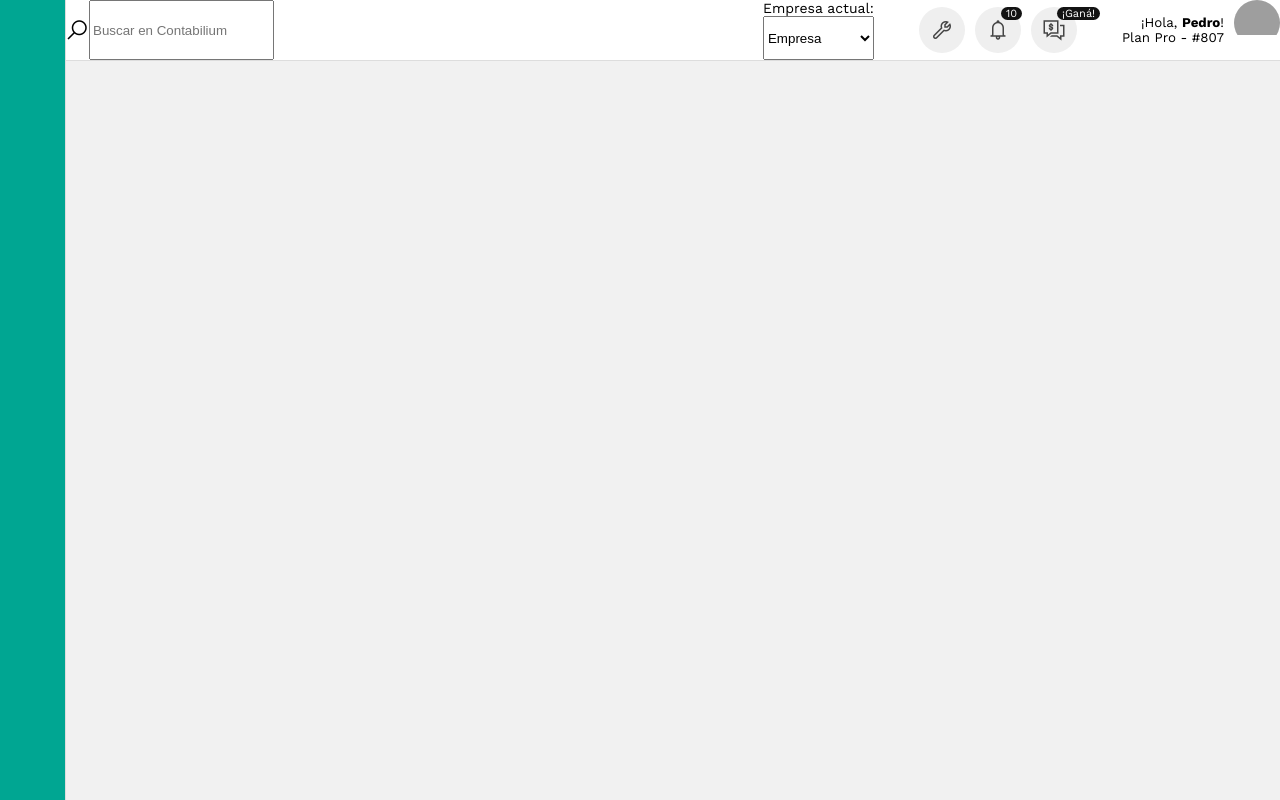
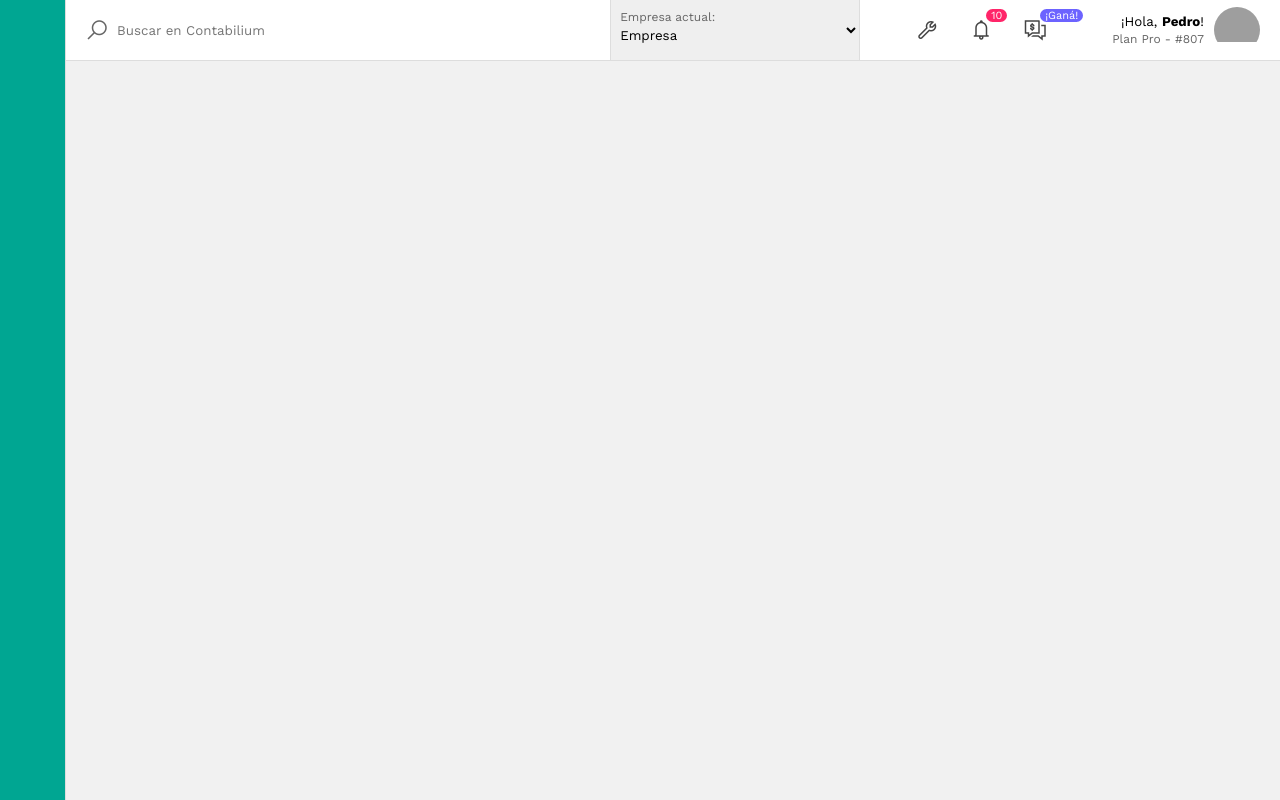
Before and after one commit to contabilium/cbl_productfruits_onboarding_test, a plain HTML site: page index.html in a window 1280 px wide. Drawn offline with nearby package versions, Linux system fonts and the light colour scheme; grey boxes are pictures that could not be loaded.

Commit message:
top nav basic css

```diff
--- a/css/style.css
+++ b/css/style.css
@@ -1,6 +1,23 @@
 body {
     background-color: #f1f1f1;
 }
+
+.cbl-bg-secondary {
+    background-color: #6C63FF !important;
+}
+
+.cbl-bg-danger {
+    background-color: #FF2569 !important;
+}
+
+.cbl-caption {
+    color: #666;
+    font-size: 12px;
+    display: inline-block;
+    margin-top: 3px;
+}
+
+
 
 .cbl-top-nav {
     font-family: "Work Sans";
@@ -19,7 +36,7 @@ body {
     display: flex;
     flex-direction: row;
     margin: auto 0;
-    padding-left: 65px;
+    padding: 0 20px 0 85px;
     height: 100%;
 }
 
@@ -31,21 +48,64 @@ body {
 .cbl-search-wrapper {
     display: inline-flex;
     height: 100%;
+    border: none;
+    position: relative;
+    min-width: 300px;
 }
 
 .cbl-search-wrapper i {
     margin: auto 0;
     font-size: 24px;
+    position: absolute;
+    top: 50%;
+    transform: translateY(-50%);
+    left: 0;
+    color: #666;
+}
+
+.cbl-search-wrapper .cbl-search-input {
+    font-family: 'Work Sans';
+    border: none;
+    outline: none;
+    padding-left: 32px;
+    width: 100%;
 }
 
 .cbl-company-input-wrapper {
+    position: relative;
     display: inline-flex;
     flex-direction: column;
     margin-right: 20px;
+    min-width: 250px;
+}
+
+.cbl-company-input-wrapper:hover {
+    background-color: #f1f1f1;
+}
+
+.cbl-company-input-wrapper label {
+    font-size: 12px;
+    color: #666;
+    position: absolute;
+    top: 10px;
+    left: 10px;
 }
 
 .cbl-company-input-wrapper select {
+    font-family: 'Work Sans';
+    width: 100%;
     height: 100%;
+    border: none;
+    border-left: solid 1px #ddd;
+    border-right: solid 1px #ddd;
+    outline: none;
+    padding: 10px 10px 0 5px;
+    box-sizing: border-box;
+    transition: all ease .25s;
+}
+
+.cbl-company-input-wrapper select:hover {
+    background-color: #f1f1f1;
 }
 
 .cbl-top-icon-list {
@@ -59,7 +119,7 @@ body {
 .cbl-top-icon-list > li {
     display: inline-block;
     position: relative;
-    margin: auto 5px;
+    margin: auto 4px;
 }
 
 .cbl-top-icon-list > li > button {
@@ -73,6 +133,12 @@ body {
     font-size: 24px;
     cursor: pointer;
     color: #454545;
+    background-color: #fff;
+    transition: all ease .25s;
+}
+
+.cbl-top-icon-list > li > button:hover {
+    background-color: #f1f1f1;
 }
 
 .cbl-icon-badge {
@@ -89,6 +155,7 @@ body {
     padding: 0 5px;
     border-radius: 30px;
     color: #fff;
+    border: solid 2px #fff;
 }
 
 .cbl-user-button {
@@ -98,7 +165,7 @@ body {
     text-align: right;
     height: 100%;
     padding: 0;
-    margin-left: 20px;
+    margin-left: 30px;
     background-color: transparent;
     border: none;
     cursor: pointer;
@@ -115,7 +182,7 @@ body {
     height: 46px;
     border-radius: 50px;
     overflow: hidden;
-    margin-left: 10px;
+    margin: auto 0 auto 10px;
 }
 
 .cbl-menu-nav {
--- a/index.html
+++ b/index.html
@@ -15,6 +15,7 @@
 <body>
     <header class="cbl-top-nav">
         <div class="cbl-top-nav-wrapper">
+
             <div class="cbl-search-wrapper">
                 <i class="la la-search"></i>
                 <input class="cbl-search-input" type="text" placeholder="Buscar en Contabilium" />
@@ -31,13 +32,13 @@
                 </div>
 
                 <ul class="cbl-top-icon-list">
-                    <li><button><i class="la la-wrench"></i></button></li>
-                    <li><button><i class="la la-bell"></i></button><span class="cbl-icon-badge">10</span></li>
-                    <li><button><i class="la la-comments-dollar"></i></button><span class="cbl-icon-badge">¡Ganá!</span>
+                    <li><button title="Herramientas"><i class="la la-wrench"></i></button></li>
+                    <li><button title="Notificaciones"><i class="la la-bell"></i></button><span class="cbl-icon-badge cbl-bg-danger">10</span></li>
+                    <li><button title="Plan de referidos"><i class="la la-comments-dollar"></i></button><span class="cbl-icon-badge cbl-bg-secondary">¡Ganá!</span>
                     </li>
                 </ul>
 
-                <button class="cbl-user-button">
+                <button title="Mi cuenta" class="cbl-user-button">
                     <div class="cbl-user-info">
                         <span>¡Hola, <b>Pedro</b>!</span>
                         <span class="cbl-caption">Plan Pro - #807</span>
```
